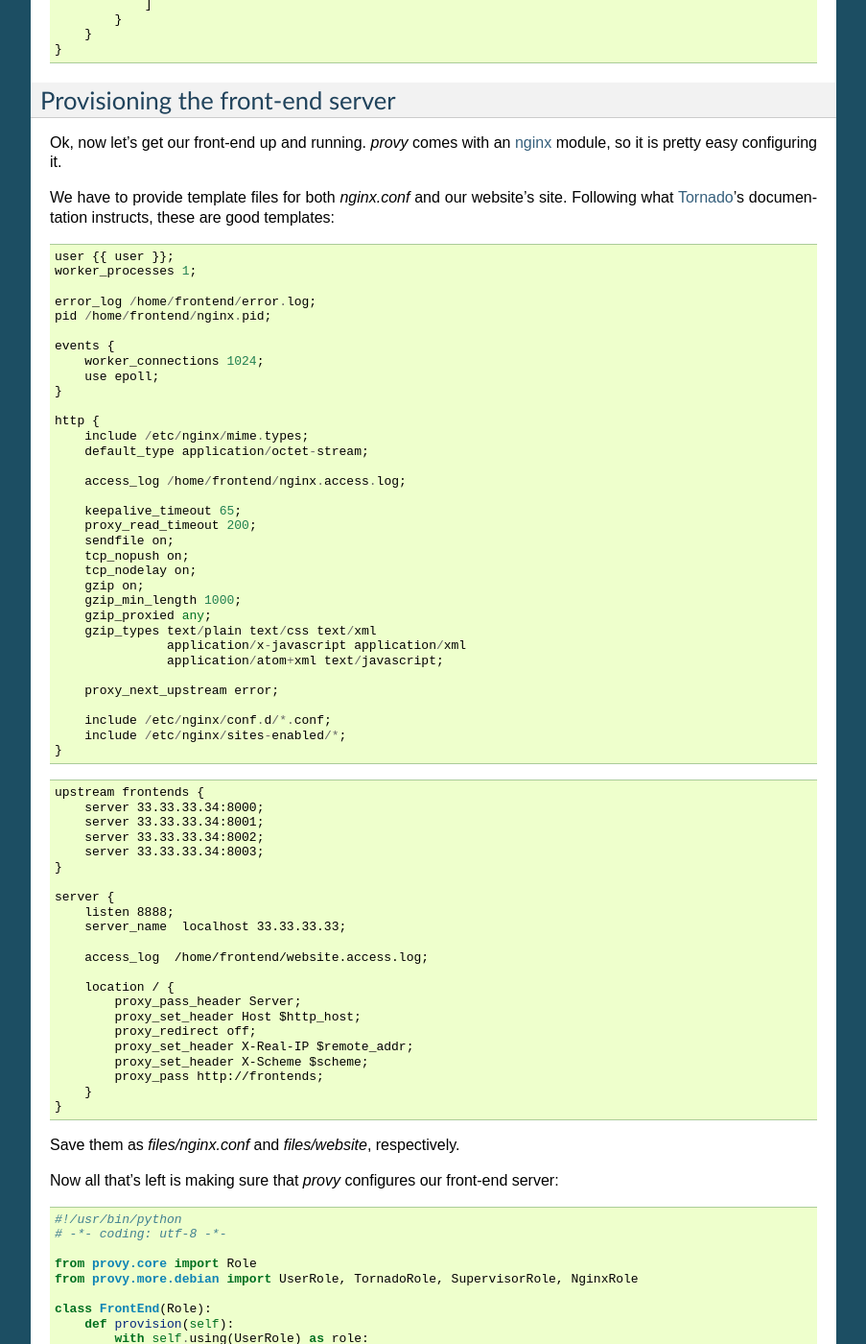
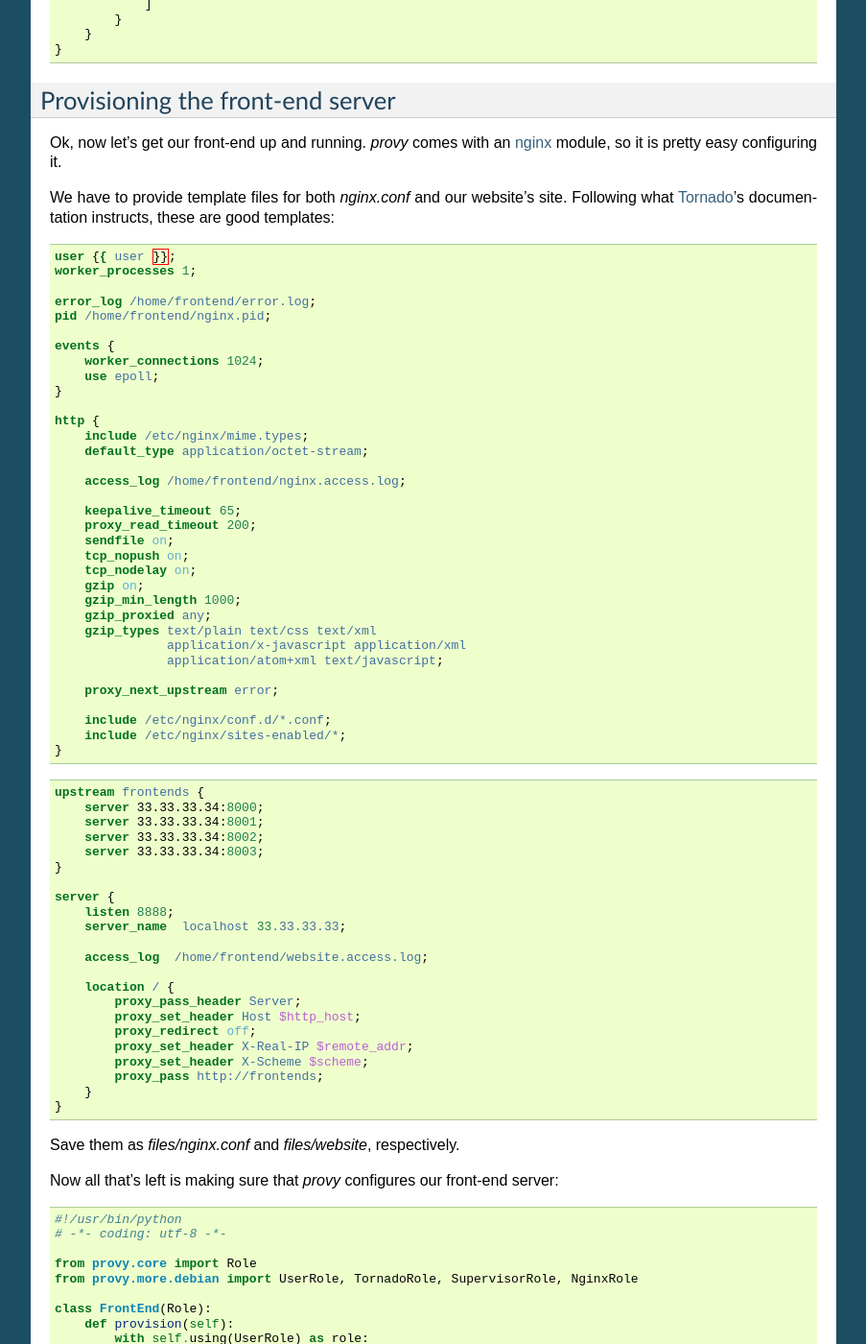
Before and after one commit to python-provy/provy, a Sphinx documentation site: the page built from docs/source/getting-started.rst, in a window 1280 px wide and 1400 px high, scrolled down 5593 px. Shown: the whole window at 96% size, without its empty margins (198-1101 px from the left). Built offline with Sphinx 7.4.7, drawn with Linux system fonts in a browser that asks for light colours.

```diff
--- a/docs/source/getting-started.rst
+++ b/docs/source/getting-started.rst
@@ -331,7 +331,9 @@ Provisioning the front-end server
 
 Ok, now let's get our front-end up and running. *provy* comes with an `nginx <http://www.nginx.org/>`_ module, so it is pretty easy configuring it.
 
-We have to provide template files for both *nginx.conf* and our website's site. Following what `Tornado <http://tornadoweb.org/>`_'s documentation instructs, these are good templates::
+We have to provide template files for both *nginx.conf* and our website's site. Following what `Tornado <http://tornadoweb.org/>`_'s documentation instructs, these are good templates:
+
+.. code-block:: nginx
 
     user {{ user }};
     worker_processes 1;
@@ -368,7 +370,7 @@ We have to provide template files for both *nginx.conf* and our website's site.
         include /etc/nginx/sites-enabled/*;
     }
 
-::
+.. code-block:: nginx
 
     upstream frontends {
         server 33.33.33.34:8000;
```
